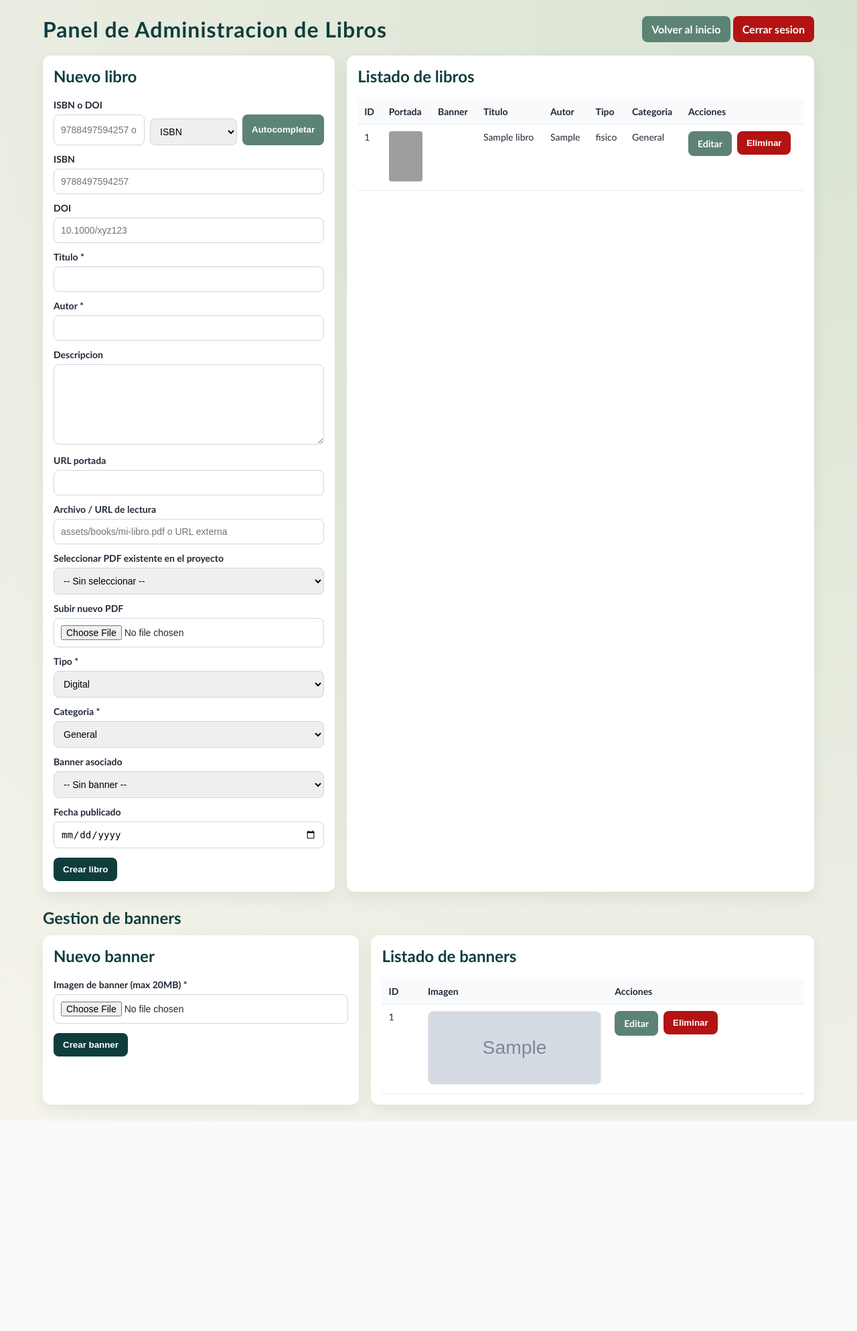
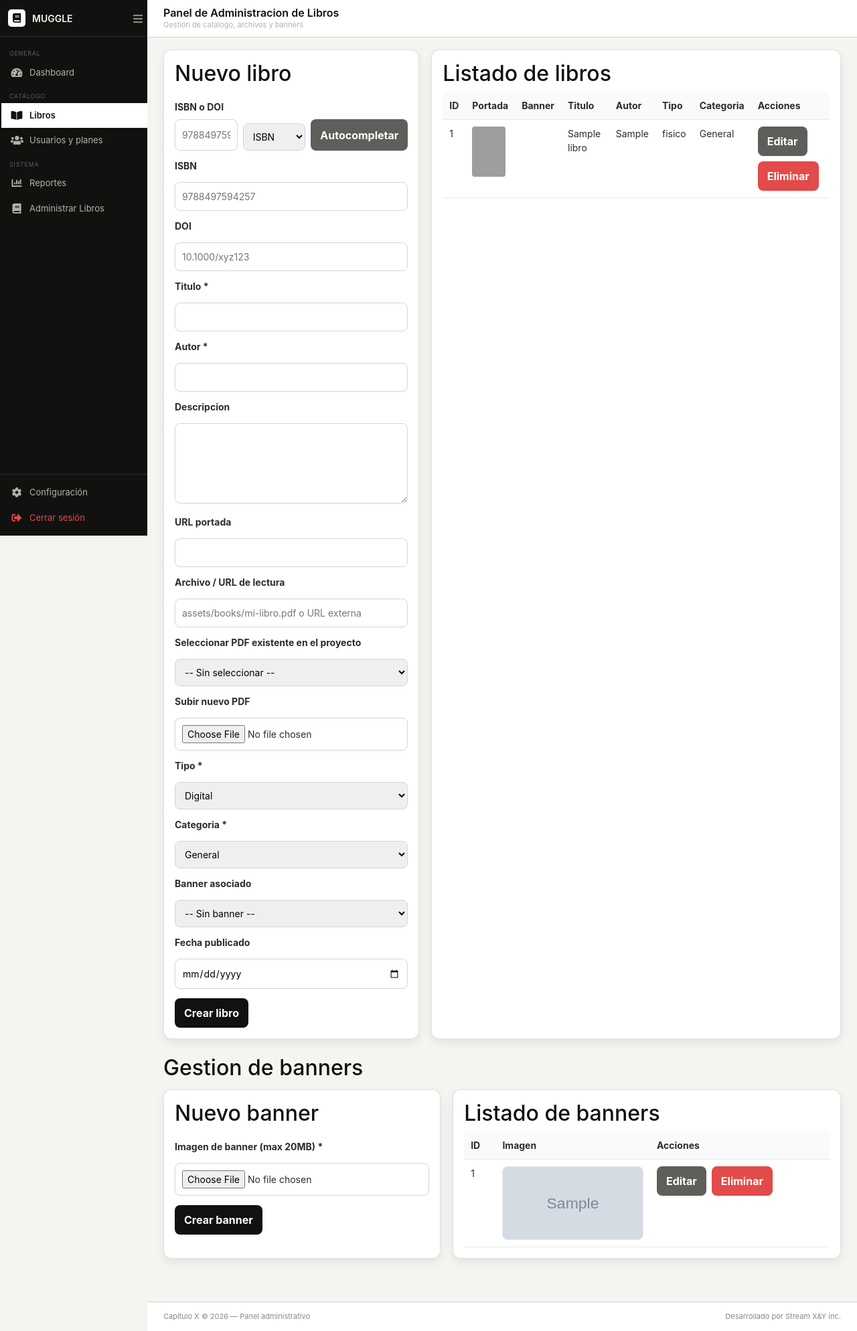
Before and after one commit to jjxirz/Muggle, a PHP site: page /hogwarts-libraries/Muggle/src/views/admin/admin_books.php in a window 1280 px wide. Shown: the whole page at 67% size. Before the commit the page ends 1674 px from the top, so only its background shows below. Run offline with PHP 8.4, Linux system fonts and the light colour scheme; the visitor is signed in with stand-in values (Sample User, id 1); data comes from the database, SQL or seed files in the repository; tables that the repository leaves empty hold one stand-in row (values such as "Sample post"); grey boxes marked "Sample" are stand-in pictures; grey boxes are pictures that could not be loaded.

Commit message:
cambios muestra 03

```diff
--- a/src/views/books-admin.php
+++ b/src/views/books-admin.php
@@ -50,48 +50,11 @@ function normalizeBannerImageUrl(string $path): string
 
     return $path;
 }
+
+$activePage = 'catalogo';
+include __DIR__ . '/layouts/sidebar.php';
 ?>
-<!DOCTYPE html>
-<html lang="es">
-<head>
-    <meta charset="UTF-8">
-    <meta name="viewport" content="width=device-width, initial-scale=1.0">
-    <title>Admin Libros | Muggle</title>
-    <style>
-        :root {
-            --primary: #0f3d3e;
-            --secondary: #5c8374;
-            --accent: #ecd8a6;
-            --bg: #f6f4eb;
-            --danger: #b31312;
-            --success: #2d6a4f;
-            --text: #1f2937;
-            --card: #ffffff;
-        }
-        * { box-sizing: border-box; }
-        body {
-            margin: 0;
-            background: radial-gradient(circle at top right, #d8e3d2, var(--bg));
-            font-family: "Trebuchet MS", "Segoe UI", sans-serif;
-            color: var(--text);
-        }
-        .container {
-            max-width: 1200px;
-            margin: 0 auto;
-            padding: 24px;
-        }
-        .header {
-            display: flex;
-            justify-content: space-between;
-            align-items: center;
-            margin-bottom: 20px;
-            gap: 12px;
-        }
-        .header h1 {
-            margin: 0;
-            color: var(--primary);
-            letter-spacing: 1px;
-        }
+<style>
         .btn {
             border: 0;
             border-radius: 8px;
@@ -101,9 +64,9 @@ function normalizeBannerImageUrl(string $path): string
             text-decoration: none;
             display: inline-block;
         }
-        .btn-primary { background: var(--primary); color: #fff; }
-        .btn-secondary { background: var(--secondary); color: #fff; }
-        .btn-danger { background: var(--danger); color: #fff; }
+        .btn-primary { background: #111110; color: #fff; }
+        .btn-secondary { background: #5F5E5A; color: #fff; }
+        .btn-danger { background: #E24B4A; color: #fff; }
 
         .grid {
             display: grid;
@@ -111,14 +74,14 @@ function normalizeBannerImageUrl(string $path): string
             gap: 18px;
         }
         .card {
-            background: var(--card);
+            background: #fff;
             border-radius: 12px;
             padding: 16px;
-            box-shadow: 0 8px 20px rgba(15, 61, 62, 0.08);
+            box-shadow: 0 6px 14px rgba(0, 0, 0, 0.07);
         }
         .card h2 {
             margin-top: 0;
-            color: var(--primary);
+            color: #111110;
         }
         .flash {
             margin-bottom: 12px;
@@ -126,8 +89,8 @@ function normalizeBannerImageUrl(string $path): string
             border-radius: 8px;
             font-weight: 700;
         }
-        .flash.success { background: #d8f3dc; color: var(--success); }
-        .flash.error { background: #ffccd5; color: var(--danger); }
+        .flash.success { background: #EAF3DE; color: #3B6D11; }
+        .flash.error { background: #FCEBEB; color: #A32D2D; }
 
         label {
             display: block;
@@ -190,7 +153,7 @@ function normalizeBannerImageUrl(string $path): string
         }
         .section-title {
             margin: 24px 0 12px;
-            color: var(--primary);
+            color: #111110;
         }
         .actions {
             display: flex;
@@ -207,17 +170,19 @@ function normalizeBannerImageUrl(string $path): string
         @media (max-width: 900px) {
             .grid { grid-template-columns: 1fr; }
         }
+        .admin-content {
+            padding-top: 18px;
+        }
     </style>
-</head>
-<body>
-<div class="container">
-    <div class="header">
-        <h1>Panel de Administracion de Libros</h1>
-        <div>
-            <a href="dashboard.php" class="btn btn-secondary">Volver al inicio</a>
-            <a href="/logout.php" class="btn btn-danger">Cerrar sesion</a>
-        </div>
+
+<div class="admin-topbar">
+    <div>
+        <h1 class="topbar-title">Panel de Administracion de Libros</h1>
+        <p class="topbar-sub">Gestion de catalogo, archivos y banners</p>
     </div>
+</div>
+
+<div class="admin-content">
 
     <?php if ($flash !== null): ?>
         <div class="flash <?= htmlspecialchars($flash['type']) ?>"><?= htmlspecialchars($flash['message']) ?></div>
@@ -528,5 +493,5 @@ titleInput.addEventListener('input', () => {
     }, 350);
 });
 </script>
-</body>
-</html>
+
+<?php include __DIR__ . '/layouts/footer.php'; ?>
```
Also changed, not shown: 1 other file.
